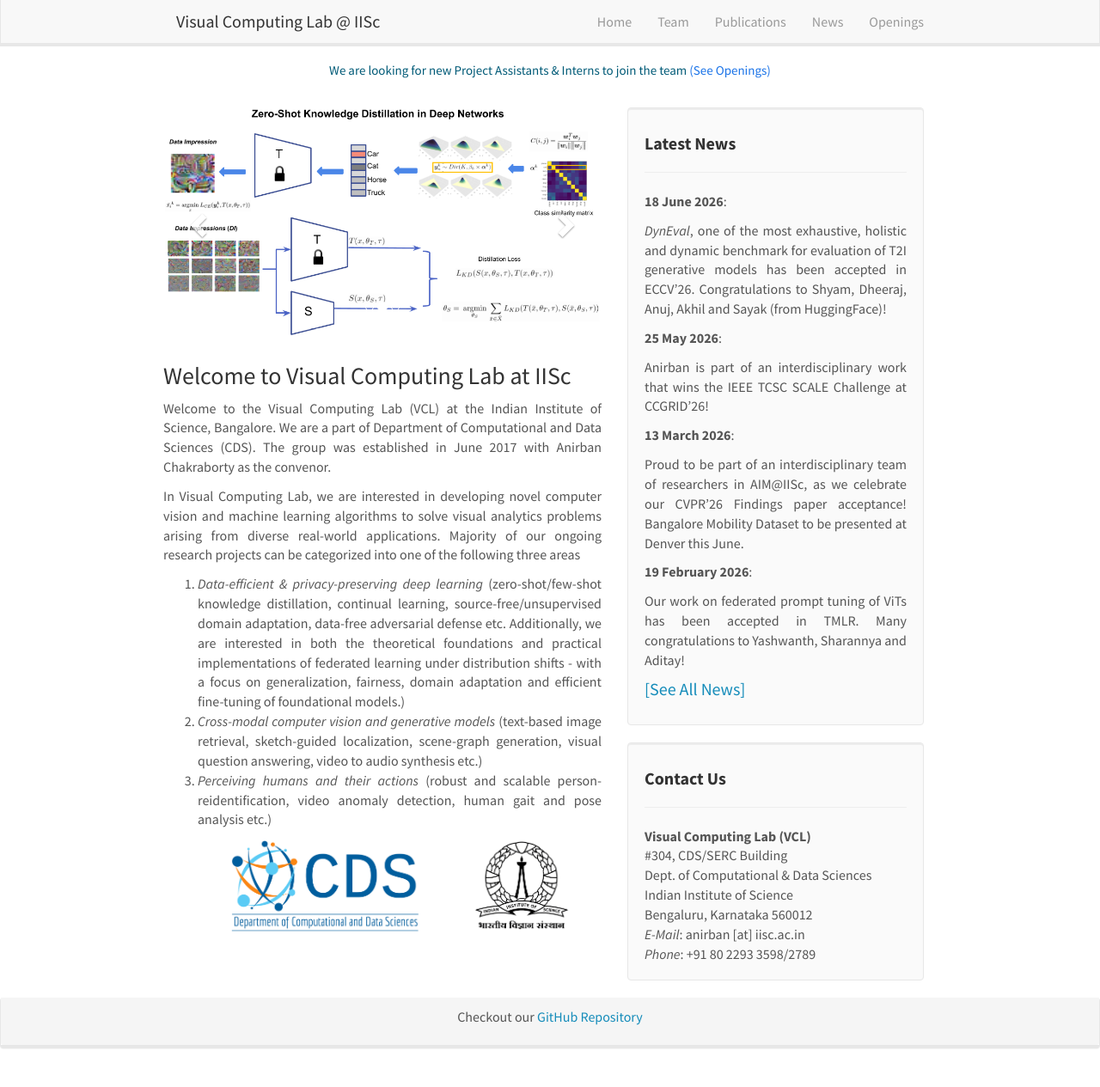
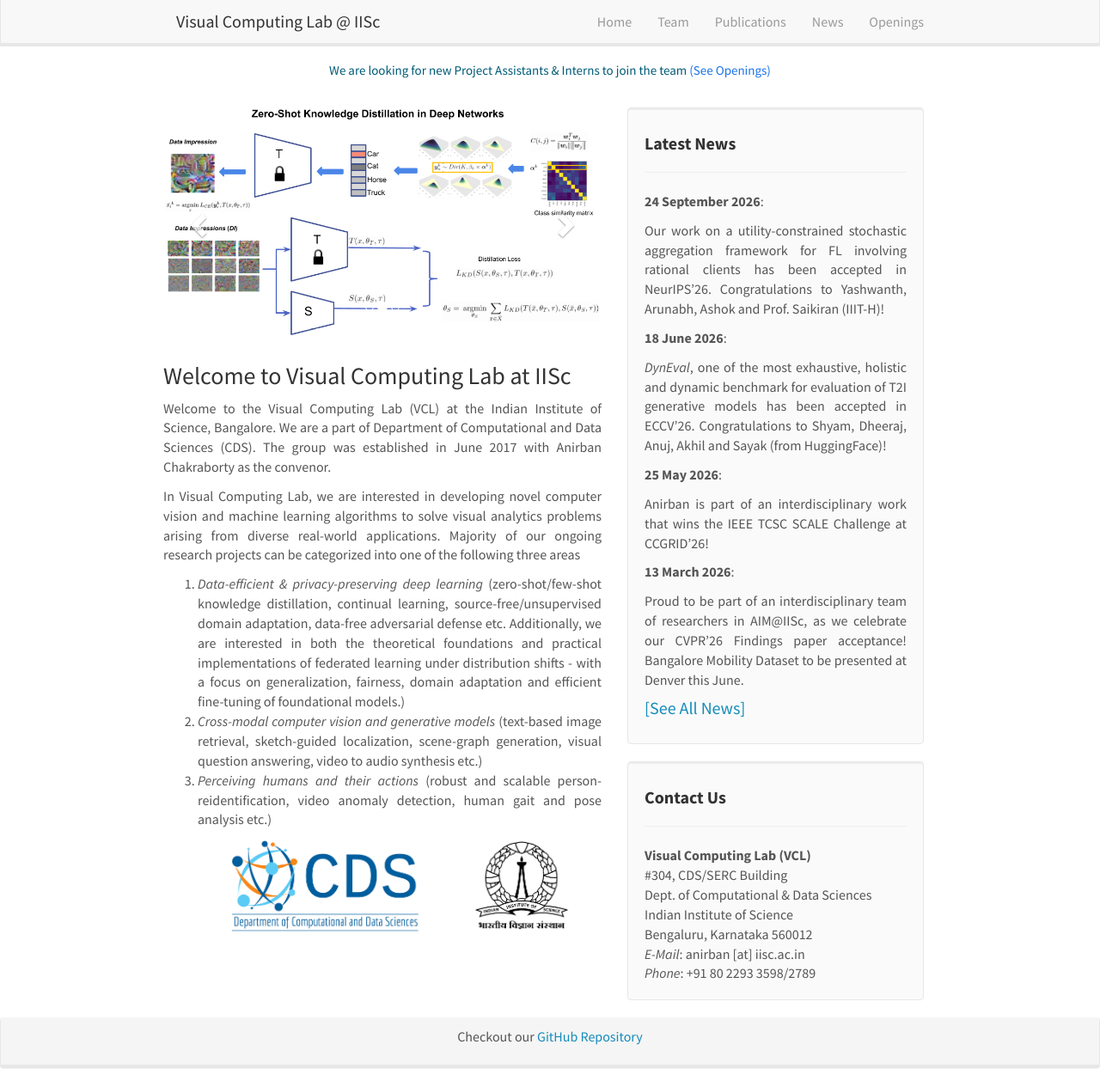
Before and after one commit to vcl-iisc/vclab-website, a Jekyll site: the page built from _pages/home.md, in a window 1280 px wide and 1265 px high. Shown: the whole window at 86% size. Built offline with Jekyll 4.4.1, drawn with Linux system fonts in a browser that asks for light colours; nearby versions of some CDN libraries.

Commit message:
Update news.yml
Added NeurIPS'26 acceptance news.

```diff
--- a/_data/news.yml
+++ b/_data/news.yml
@@ -1,3 +1,6 @@
+- date: 24 September 2026
+  headline: "Our work on a utility-constrained stochastic aggregation framework for FL involving rational clients has been accepted in NeurIPS'26. Congratulations to Yashwanth, Arunabh, Ashok and Prof. Saikiran (IIIT-H)!"
+
 - date: 18 June 2026
   headline: "<em>DynEval</em>, one of the most exhaustive, holistic and dynamic benchmark for evaluation of T2I generative models has been accepted in ECCV'26. Congratulations to Shyam, Dheeraj, Anuj, Akhil and Sayak (from HuggingFace)!"
 
```
